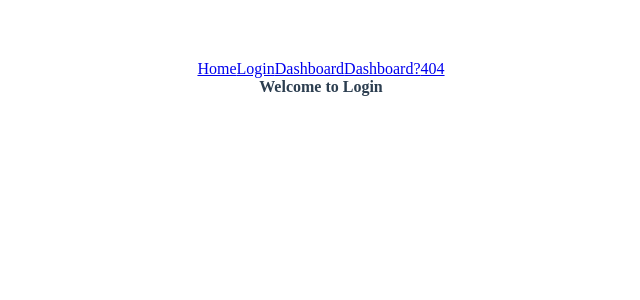
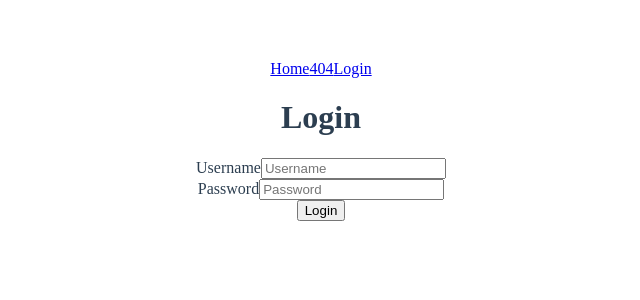
Before and after one commit to gmkhussain/vue, a Vue app in the folder webapp/: page /login in a window 1280 px wide. Before the commit this address had no page. Shown: the top 300 px of the page, without its empty margins (319-959 px from the left). Built offline with nearby package versions, Linux system fonts and the light colour scheme.

Commit message:
:star: Initial login workflow ( client side non-API )

```diff
--- a/webapp/src/App.vue
+++ b/webapp/src/App.vue
@@ -1,7 +1,7 @@
 <template>
   <div id="app">
-    <NavMain />
-    <router-view/>
+    <NavMain></NavMain>
+    <router-view @authenticated="setAuthenticated" />
   </div>
 </template>
 
@@ -11,6 +11,25 @@ import NavMain from '@/components/nav_main'
 
 export default {
   name: 'App',
+  data() {
+      return {
+          authenticated: false,
+          // this is only for testing purposes no actual app will have this
+          // an api call will validate user credentials
+          mockAccount: {
+              username: "admin",
+              password: "admin123"
+          }
+      }
+  },
+  methods: {
+          setAuthenticated(status) {
+              this.authenticated = status;
+          },
+          logout() {
+              this.authenticated = false;
+          }
+  },
   mounted() {
    //router.push( )
    //router.push({ path: 'contact', query: { s: '123' }})
--- a/webapp/src/components/dashboard.vue
+++ b/webapp/src/components/dashboard.vue
@@ -10,11 +10,18 @@
 export default {
   name: 'DashboardScreen',
   data () {
-    return {
-      msg: 'Welcome to dashboard',
-      id: parseInt(this.$route.params.id)
+      return {
+        msg: 'Welcome to dashboard',
+        id: parseInt(this.$route.params.id)
+      }
+    },
+    mounted() {
+        if(!this.$parent.authenticated) {
+            this.$router.replace({ name: "Login" });
+        }
+    },
+    methods: {
     }
-  }
 }
 </script>
 
--- a/webapp/src/components/login.vue
+++ b/webapp/src/components/login.vue
@@ -1,17 +1,46 @@
 <template>
-  <div class="hello">
-    <strong>{{ msg }}</strong>
-   </div>
+    <div id="login">
+        <h1>Login</h1>
+        <div class="form-inputs">
+            <label for="username">Username</label>
+            <input type="text" id="username" name="username" v-model="input.username" placeholder="Username"
+            value="admin" />
+        </div>
+        <div class="form-inputs">
+            <label for="password">Password</label>
+            <input type="password" id="password" name="password" v-model="input.password" placeholder="Password"
+            value="admin123" />
+        </div>
+        <button type="button" v-on:click="login()">Login</button>
+    </div>
 </template>
 
 <script>
 export default {
   name: 'Login',
-  data () {
-    return {
-      msg: 'Welcome to Login'
+  data() {
+        return {
+            input: {
+                username: "",
+                password: ""
+            }
+        }
+    },
+    methods: {
+        login() {
+            if(this.input.username != "" && this.input.password != "") {
+                // This should actually be an api call not a check against this.$parent.mockAccount
+                if(this.input.username == this.$parent.mockAccount.username && this.input.password == this.$parent.mockAccount.password) {
+                    this.$emit("authenticated", true);
+                    this.$router.replace({ name: "Dashboard" }); // <-- Once Login Successfully App Landed on Dashboard
+                } else {
+                  alert("The username and / or password is incorrect");
+                }
+            } else {
+                  alert("A username and password must be present");
+            }
+        }
     }
-  }
 }
 </script>
 
--- a/webapp/src/components/nav_main.vue
+++ b/webapp/src/components/nav_main.vue
@@ -1,18 +1,21 @@
 <template>
   <div class="hello">
-    <a :href="'/home/'">Home</a>
-    <a :href="'/login/'">Login</a>
-    <a :href="'/dashboard/'">Dashboard</a>
-    <a :href="'/dashboard/?id=45454'">Dashboard?</a>
-    <a :href="'/404/'">404</a>
+    <router-link to="/home">Home</router-link>
+
+    <router-link to='/404/'>404</router-link>
+
+    <router-link v-if="authenticated" to='/dashboard/'>Dashboard</router-link>
+    <!-- <router-link to='/dashboard/Id-18'>Dashboard?</router-link> -->
+    <router-link v-if="authenticated" to="/login" v-on:click.native="logout()" replace>Logout</router-link>
+    <router-link v-else to="/login">Login</router-link>
   </div>
 </template>
 <script>
 export default {
-  name: 'Nav',
+  name: 'NavMain',
   data () {
     return {
-      msg: 'Not found'
+     authenticated: false,
     }
   }
 }
--- a/webapp/src/router/index.js
+++ b/webapp/src/router/index.js
@@ -1,7 +1,7 @@
 import Vue from 'vue'
 import Router from 'vue-router'
 import HomeScreen from '@/components/home'
-import LoginScreen from '@/components/login'
+//import LoginScreen from '@/components/login'
 import DashboardScreen from '@/components/dashboard'
 import NotFoundComponent from '@/components/not_found'
 
@@ -9,10 +9,11 @@ Vue.use(Router)
 
  let routes = [
     { path: '/home', name: 'Home', component: HomeScreen, alias: ['/baz', '/home-alias'] },
-    { path: '/login', name: 'Login', component: LoginScreen, alias: 'login-alias',
-      children: [
-        { path: 'login-child', component: LoginScreen } //login/login-child
-      ]
+    { path: '/login',
+      name: 'Login',
+        component: function () {
+        return import(/* webpackChunkName: "about" */ '../components/login.vue')
+      }
     },
     { path: "/dashboard", name: "Dashboard", component: DashboardScreen },
     { path: "/dashboard/:id", name: "Dashboard", component: DashboardScreen }, //domain/contact/myId-7
@@ -23,6 +24,7 @@ Vue.use(Router)
 
   const router = new Router({
     mode: "history",
+    base: process.env.BASE_URL,
     routes
   })
 
```
Also changed, not shown: 1 other file (tests, documents, lock files or other folders).
